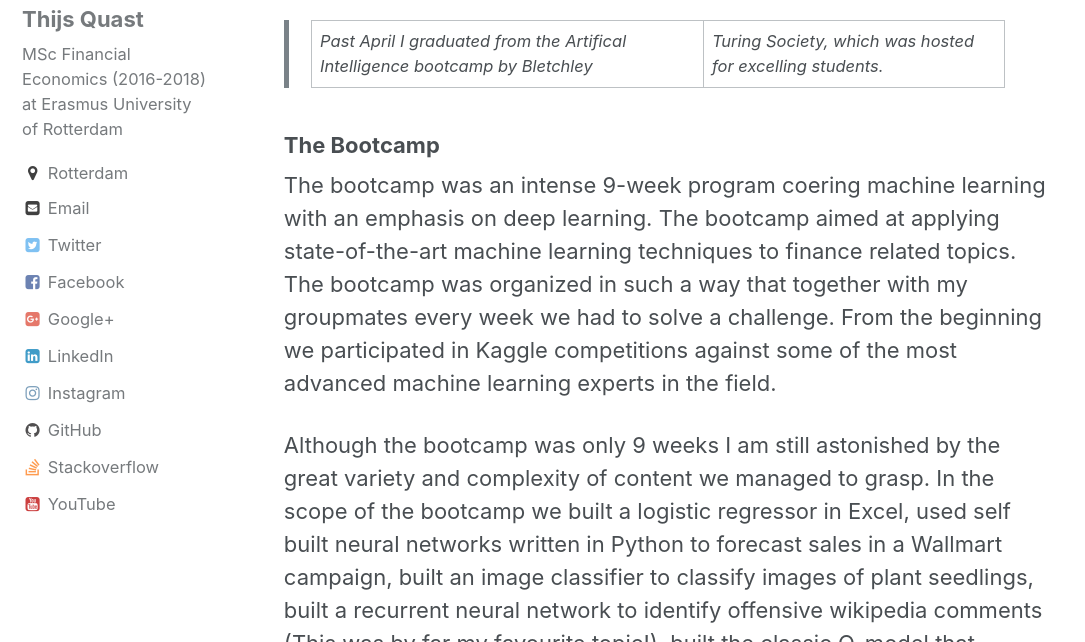
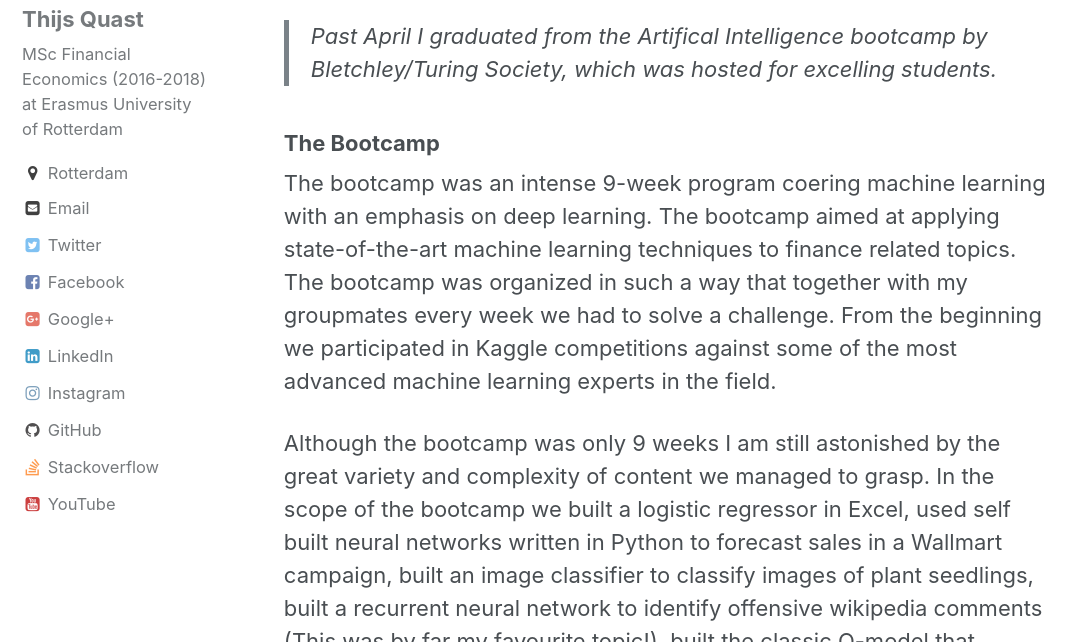
Before and after one commit to Thijsq/thijsq.github.io, a Jekyll site: the page built from _posts/2018-05-27-bootcamp.md, in a window 1280 px wide and 900 px high, cut to the strip 258-900 px from the top of the window. Shown: the whole strip, without its empty margins (0-1085 px from the left). Built offline with Jekyll 4.4.1, drawn with Linux system fonts in a browser that asks for light colours.

```diff
--- a/_posts/2018-05-27-bootcamp.md
+++ b/_posts/2018-05-27-bootcamp.md
@@ -6,7 +6,7 @@ date: 2018-05-19
 tags: [artifical intelligence, machine learning, neural networks, deep learning, python]
 ---
 
-> Past April I graduated from the Artifical Intelligence bootcamp by Bletchley|Turing Society, which was hosted for excelling students.
+> Past April I graduated from the Artifical Intelligence bootcamp by Bletchley/Turing Society, which was hosted for excelling students.
 
 
 ### The Bootcamp
```
